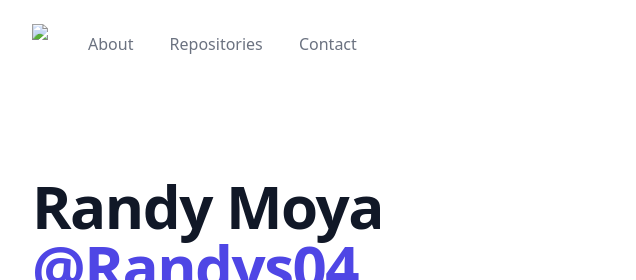
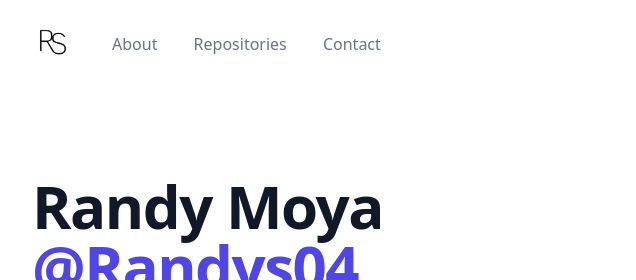
Before and after one commit to Randys04/RandysWeb, a website: page src/index.html in a window 1280 px wide. Shown: the top 280 px of the page, 0-636 px from the left. Drawn offline with nearby package versions, Linux system fonts and the light colour scheme; the site is published under a folder, as on GitHub Pages, so addresses that start at the root find nothing; no server answers.

Commit message:
Corrigiendo error de logo

```diff
--- a/src/index.html
+++ b/src/index.html
@@ -24,7 +24,7 @@
                 <div class="flex items-center justify-between w-full md:w-auto">
                   <a href="#">
                     <span class="sr-only">Title</span>
-                    <img class="h-8 w-auto sm:h-10" src="/src/assets/images/logo_B.png">
+                    <img class="h-8 w-auto sm:h-10" src="./assets/images/logo_B.png">
                   </a>
                 </div>
               </div>
```
